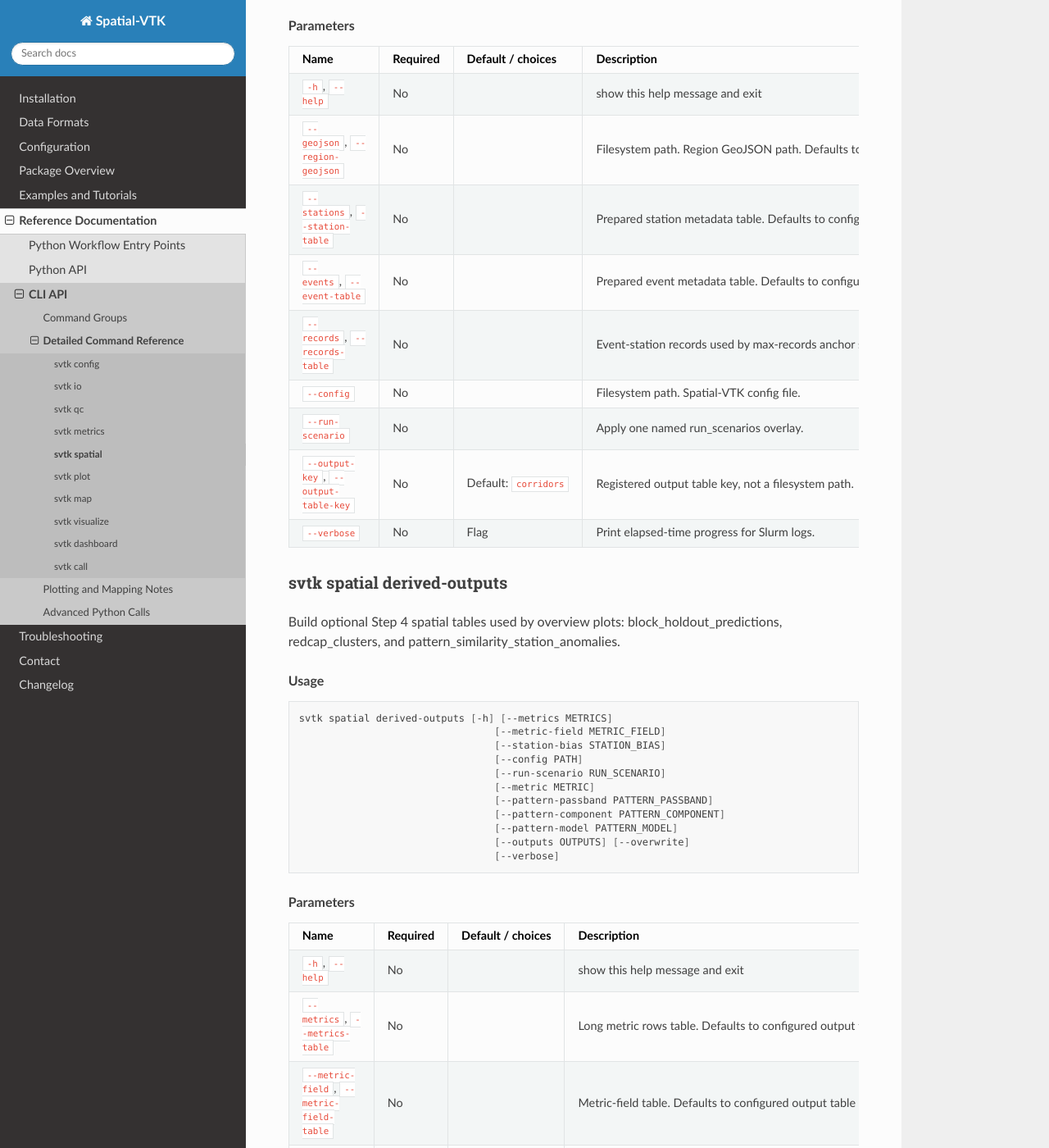
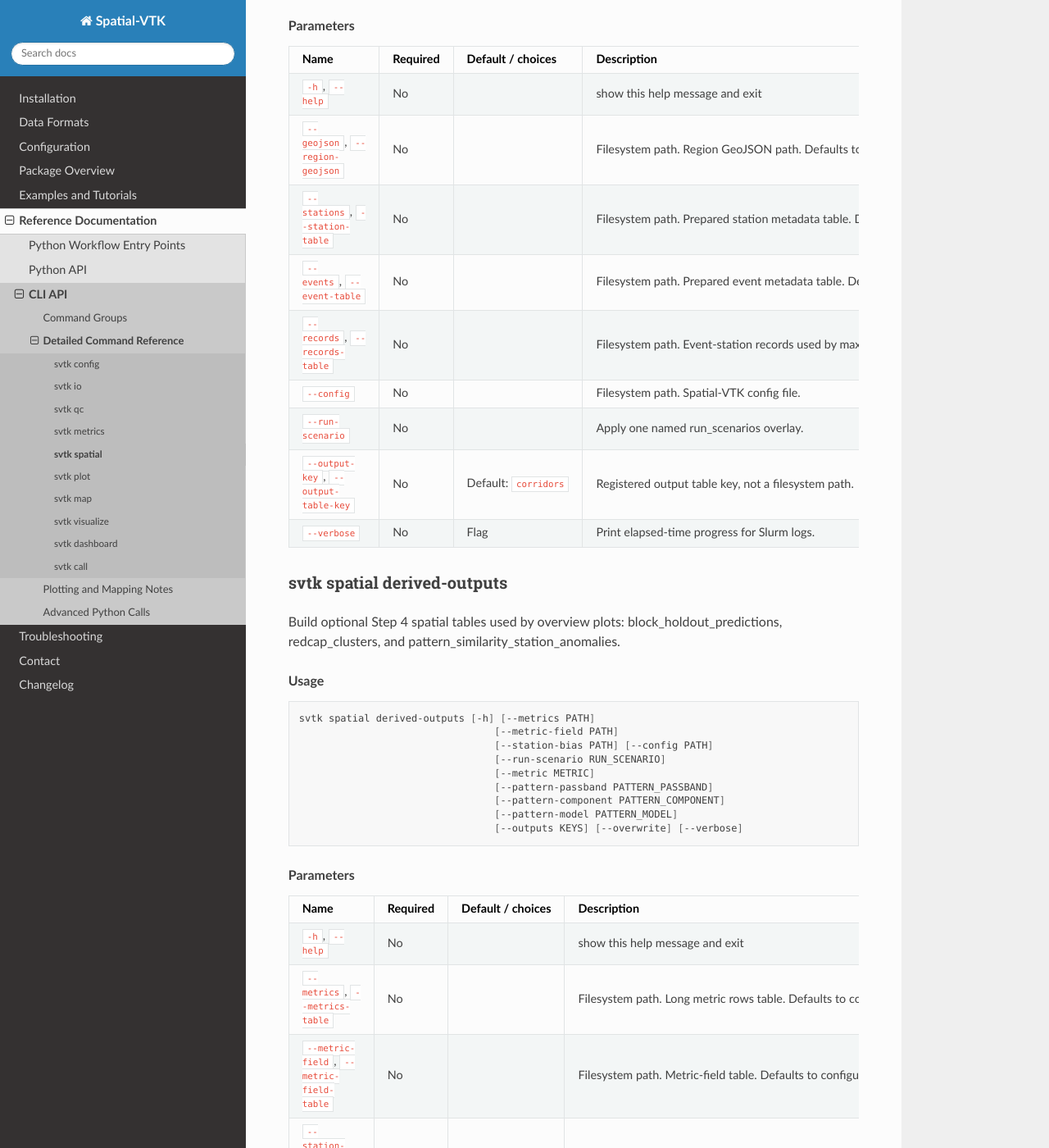
Before and after one commit to bcbirkel/spatial-vtk, a Sphinx documentation site: the page built from docs/reference/cli/spatial.rst, in a window 1280 px wide and 1400 px high, scrolled down 1122 px. Shown: the whole window at 82% size. Built offline with Sphinx 7.4.7 and the Read the Docs theme 3.1.0, drawn with Linux system fonts in a browser that asks for light colours; some of the changed text lies outside the part shown.

Commit message:
Clarify spatial workflow CLI path roles

```diff
--- a/docs/changelog.rst
+++ b/docs/changelog.rst
@@ -130,6 +130,9 @@ Changelog
   - Normalized generated CLI help text for dashboard, inventory, and waveform
     path arguments so usage strings show ``PATH`` or ``DIR`` where
     appropriate.
+  - Normalized spatial workflow CLI help for summary, derived-output,
+    GeoJSON, and corridor commands so table/path options use ``PATH``/``DIR``
+    and output registry options use ``KEY``.
   - Added a top-level CLI missing-dependency message so source-checkout
     commands report the missing package and install command instead of a raw
     traceback.
--- a/docs/reference/cli/spatial.rst
+++ b/docs/reference/cli/spatial.rst
@@ -52,10 +52,10 @@ Build configured boundary corridor tables from region GeoJSON and prepared metad
 
 .. code-block:: bash
 
-   svtk spatial corridors [-h] [--geojson GEOJSON] [--stations STATIONS]
-                              [--events EVENTS] [--records RECORDS]
-                              [--config PATH] [--run-scenario RUN_SCENARIO]
-                              [--output-key OUTPUT_KEY] [--verbose]
+   svtk spatial corridors [-h] [--geojson PATH] [--stations PATH]
+                              [--events PATH] [--records PATH] [--config PATH]
+                              [--run-scenario RUN_SCENARIO] [--output-key KEY]
+                              [--verbose]
 
 .. rubric:: Parameters
 
@@ -78,15 +78,15 @@ Build configured boundary corridor tables from region GeoJSON and prepared metad
    * - ``--stations``, ``--station-table``
      - No
      -
-     - Prepared station metadata table. Defaults to configured output table 'prepared_stations'.
+     - Filesystem path. Prepared station metadata table. Defaults to configured output table 'prepared_stations'.
    * - ``--events``, ``--event-table``
      - No
      -
-     - Prepared event metadata table. Defaults to configured output table 'prepared_events'.
+     - Filesystem path. Prepared event metadata table. Defaults to configured output table 'prepared_events'.
    * - ``--records``, ``--records-table``
      - No
      -
-     - Event-station records used by max-records anchor strategies. Defaults to comparison_eligible_records when needed.
+     - Filesystem path. Event-station records used by max-records anchor strategies. Defaults to comparison_eligible_records when needed.
    * - ``--config``
      - No
      -
@@ -115,17 +115,15 @@ Build optional Step 4 spatial tables used by overview plots: block_holdout_predi
 
 .. code-block:: bash
 
-   svtk spatial derived-outputs [-h] [--metrics METRICS]
-                                    [--metric-field METRIC_FIELD]
-                                    [--station-bias STATION_BIAS]
-                                    [--config PATH]
+   svtk spatial derived-outputs [-h] [--metrics PATH]
+                                    [--metric-field PATH]
+                                    [--station-bias PATH] [--config PATH]
                                     [--run-scenario RUN_SCENARIO]
                                     [--metric METRIC]
                                     [--pattern-passband PATTERN_PASSBAND]
                                     [--pattern-component PATTERN_COMPONENT]
                                     [--pattern-model PATTERN_MODEL]
-                                    [--outputs OUTPUTS] [--overwrite]
-                                    [--verbose]
+                                    [--outputs KEYS] [--overwrite] [--verbose]
 
 .. rubric:: Parameters
 
@@ -144,15 +142,15 @@ Build optional Step 4 spatial tables used by overview plots: block_holdout_predi
    * - ``--metrics``, ``--metrics-table``
      - No
      -
-     - Long metric rows table. Defaults to configured output table 'metrics_long'.
+     - Filesystem path. Long metric rows table. Defaults to configured output table 'metrics_long'.
    * - ``--metric-field``, ``--metric-field-table``
      - No
      -
-     - Metric-field table. Defaults to configured output table 'metric_field'.
+     - Filesystem path. Metric-field table. Defaults to configured output table 'metric_field'.
    * - ``--station-bias``, ``--station-bias-table``
      - No
      -
-     - Station-bias table. Defaults to configured output table 'station_bias'.
+     - Filesystem path. Station-bias table. Defaults to configured output table 'station_bias'.
    * - ``--config``
      - No
      -
@@ -201,12 +199,11 @@ Build configured GeoJSON region summary tables from metric outputs.
 
 .. code-block:: bash
 
-   svtk spatial geojson-summaries [-h] [--metrics METRICS]
-                                      [--geojson GEOJSON] [--config PATH]
+   svtk spatial geojson-summaries [-h] [--metrics PATH] [--geojson PATH]
+                                      [--config PATH]
                                       [--run-scenario RUN_SCENARIO]
-                                      [--selector SELECTOR]
-                                      [--chunksize CHUNKSIZE]
-                                      [--output-key OUTPUT_KEY] [--verbose]
+                                      [--selector SELECTOR] [--chunksize N]
+                                      [--output-key KEY] [--verbose]
 
 .. rubric:: Parameters
 
@@ -225,7 +222,7 @@ Build configured GeoJSON region summary tables from metric outputs.
    * - ``--metrics``, ``--metrics-table``
      - No
      -
-     - Metric rows table. Defaults to configured output table 'metrics_long'.
+     - Filesystem path. Metric rows table. Defaults to configured output table 'metrics_long'.
    * - ``--geojson``, ``--region-geojson``
      - No
      -
@@ -311,11 +308,10 @@ Build standard spatial-statistics summary tables.
 
 .. code-block:: bash
 
-   svtk spatial summaries [-h] [--metrics METRICS] [--config PATH]
+   svtk spatial summaries [-h] [--metrics PATH] [--config PATH]
                               [--run-scenario RUN_SCENARIO] [--metric METRIC]
-                              [--station-metadata STATION_METADATA]
-                              [--checkpoint-dir CHECKPOINT_DIR] [--no-resume]
-                              [--verbose]
+                              [--station-metadata PATH] [--checkpoint-dir DIR]
+                              [--no-resume] [--verbose]
 
 .. rubric:: Parameters
 
@@ -334,7 +330,7 @@ Build standard spatial-statistics summary tables.
    * - ``--metrics``, ``--metrics-table``
      - No
      -
-     - Metric rows table. Defaults to configured output table 'metrics_long' when --config is passed or a default config is set with 'svtk config set'.
+     - Filesystem path. Metric rows table. Defaults to configured output table 'metrics_long' when --config is passed or a default config is set with 'svtk config set'.
    * - ``--config``
      - No
      -
@@ -350,7 +346,7 @@ Build standard spatial-statistics summary tables.
    * - ``--station-metadata``, ``--station-metadata-table``
      - No
      -
-     - Prepared station metadata table for geology contrasts. Defaults to configured output table 'prepared_stations'.
+     - Filesystem path. Prepared station metadata table for geology contrasts. Defaults to configured output table 'prepared_stations'.
    * - ``--checkpoint-dir``
      - No
      -
```
Also changed, not shown: 2 other files.
